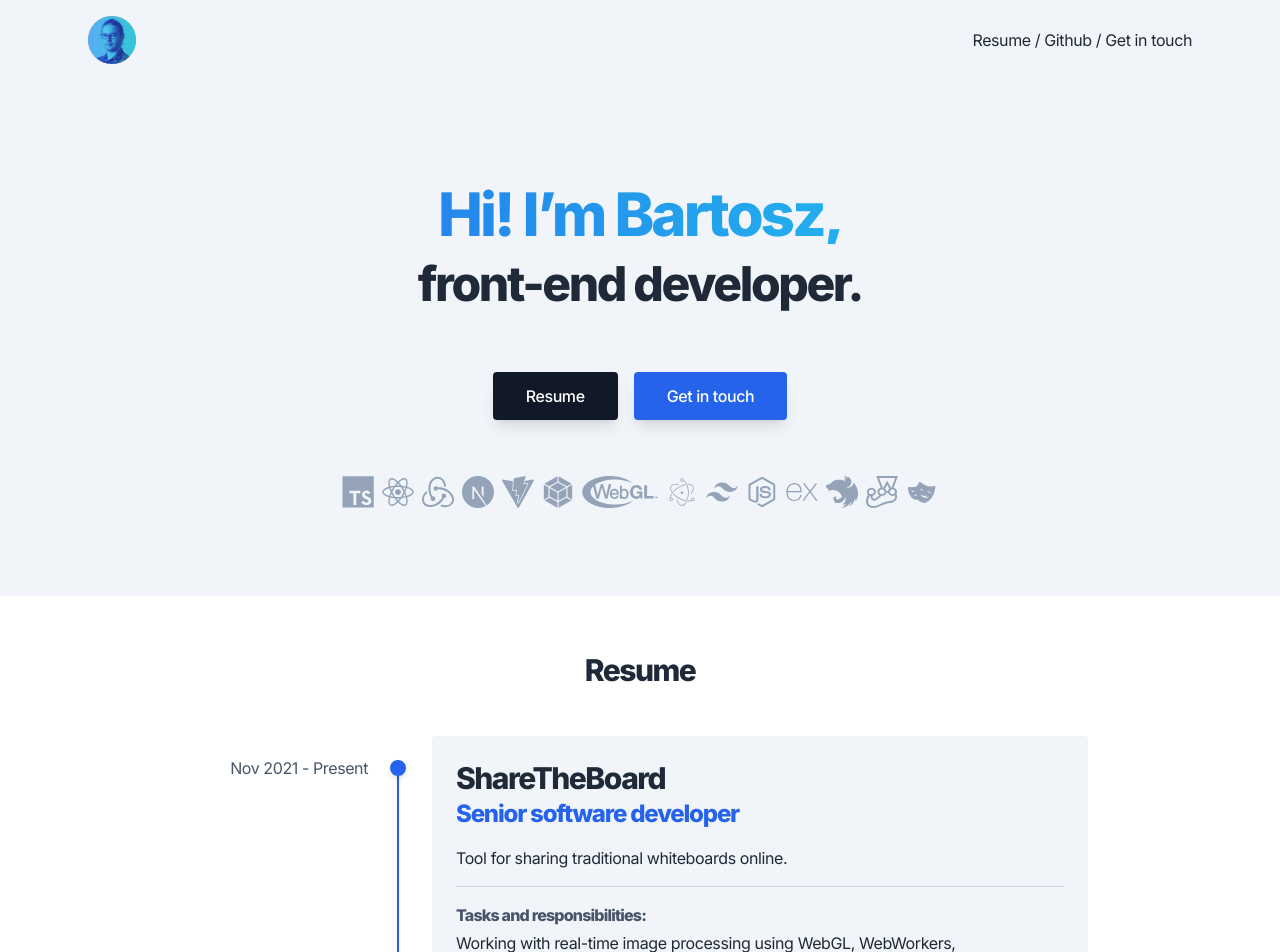
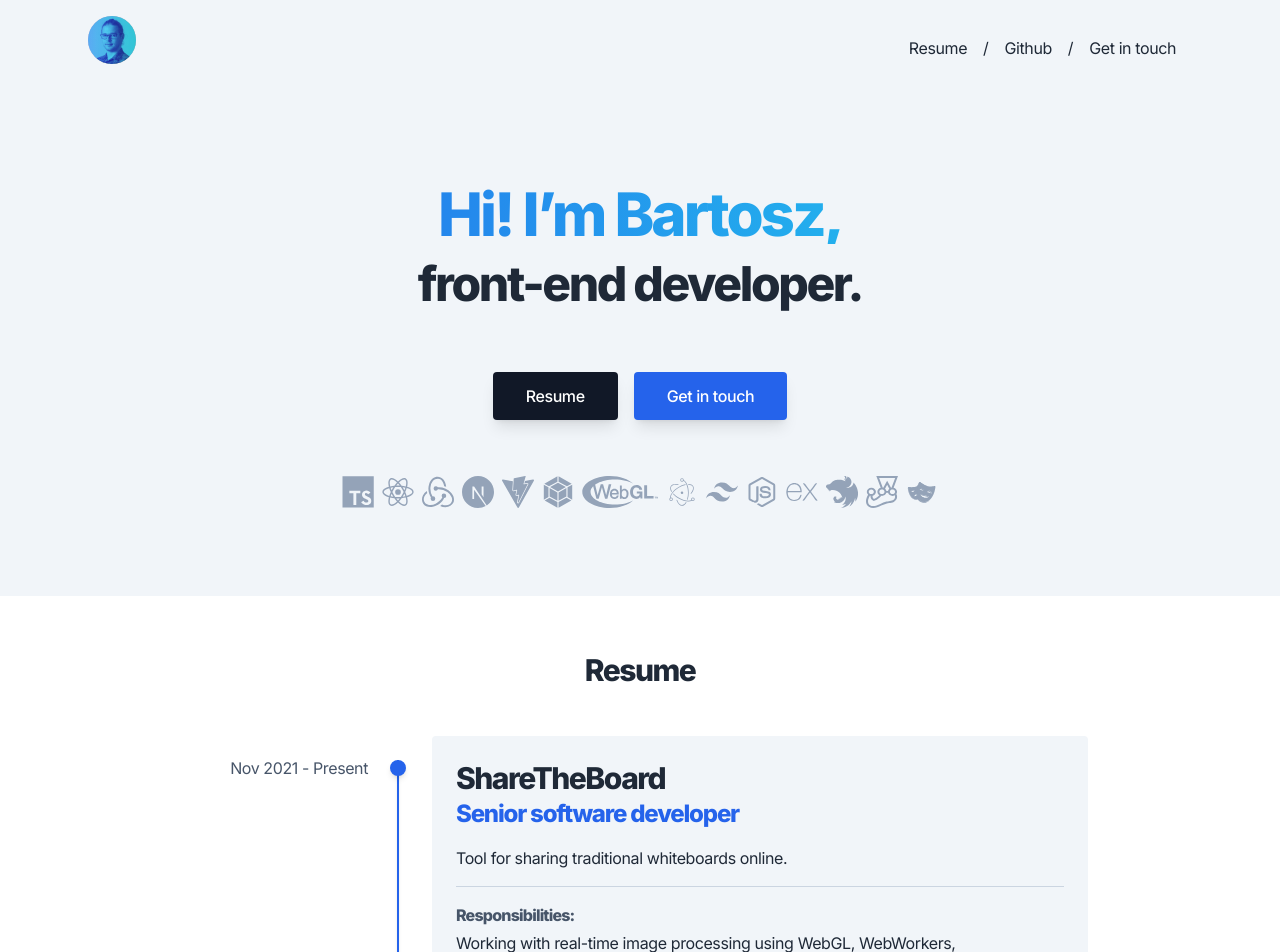
Before and after one commit to bartoszkrawczyk2/bartoszkrawczyk.com, a Next.js app: page / in a window 1280 px wide. Shown: the top 952 px of the page. Built offline with nearby package versions, Linux system fonts and the light colour scheme.

Commit message:
Add navigation

```diff
--- a/src/components/common/Timeline.tsx
+++ b/src/components/common/Timeline.tsx
@@ -51,7 +51,7 @@ export function TimelineItem({ children, className, resume, ...props }: PropsWit
         <div className="border-b-slate-300 border-b pb-4">{children}</div>
         {resume.responsibilites && (
           <div className="mt-4">
-            <strong className="text-slate-600 font-extrabold tracking-tighter">Tasks and responsibilities: </strong>
+            <strong className="text-slate-600 font-extrabold tracking-tighter">Responsibilities: </strong>
             <p className="mt-1">{resume.responsibilites}</p>
           </div>
         )}
--- a/src/components/home/Contact.tsx
+++ b/src/components/home/Contact.tsx
@@ -4,7 +4,7 @@ import { SectionHeader } from '../common/SectionHeader';
 
 export function Contact() {
   return (
-    <Container>
+    <Container id="contact">
       <SectionHeader>Get in touch</SectionHeader>
       <div className="flex flex-col sm:flex-row gap-4 justify-center mb-20">
         <a
--- a/src/components/home/Resume.tsx
+++ b/src/components/home/Resume.tsx
@@ -9,7 +9,7 @@ interface ResumeProps {
 
 export function Resume({ resume }: ResumeProps) {
   return (
-    <div className="bg-white">
+    <div className="bg-white" id="resume">
       <Container>
         <SectionHeader>Resume</SectionHeader>
         <TimelineWrapper>
--- a/src/components/layout/Nav.tsx
+++ b/src/components/layout/Nav.tsx
@@ -4,6 +4,7 @@ import { Container } from '../common/Container';
 import me from '../../static/me.jpeg';
 import { useIntersectionAnimation } from '@/hooks/useIntersectionAnimation';
 import { twMerge } from 'tailwind-merge';
+import { NavMenuItem } from './NavMenuItem';
 
 export function Nav() {
   const { ref, className } = useIntersectionAnimation<HTMLDivElement>({
@@ -28,7 +29,13 @@ export function Nav() {
           />
           <span className="absolute inset-0 bg-gradient-to-r from-blue-600 to-cyan-600 mix-blend-hard-light opacity-90 group-hover:opacity-0 transition-opacity rounded-full duration-300" />
         </Link>
-        <div>Resume / Github / Get in touch</div>
+        <ul className="flex mt-2 sm:mt-4">
+          <NavMenuItem href="#resume">Resume</NavMenuItem>
+          <NavMenuItem href="https://github.com/bartoszkrawczyk2" target="_blank" rel="noreferrer">
+            Github
+          </NavMenuItem>
+          <NavMenuItem href="#contact">Get in touch</NavMenuItem>
+        </ul>
       </Container>
     </div>
   );
--- /dev/null
+++ b/src/components/layout/NavMenuItem.tsx
@@ -0,0 +1,11 @@
+import { AnchorHTMLAttributes, PropsWithChildren } from 'react';
+
+export function NavMenuItem({ children, ...props }: PropsWithChildren<AnchorHTMLAttributes<HTMLAnchorElement>>) {
+  return (
+    <li className="after:content-['/'] last:after:hidden">
+      <a className="px-2 sm:px-4" {...props}>
+        {children}
+      </a>
+    </li>
+  );
+}
--- a/src/styles/globals.css
+++ b/src/styles/globals.css
@@ -1,6 +1,10 @@
 @tailwind base;
 @tailwind components;
 @tailwind utilities;
+
+html {
+  scroll-behavior: smooth;
+}
 
 .btn,
 .btn-sm {
```
